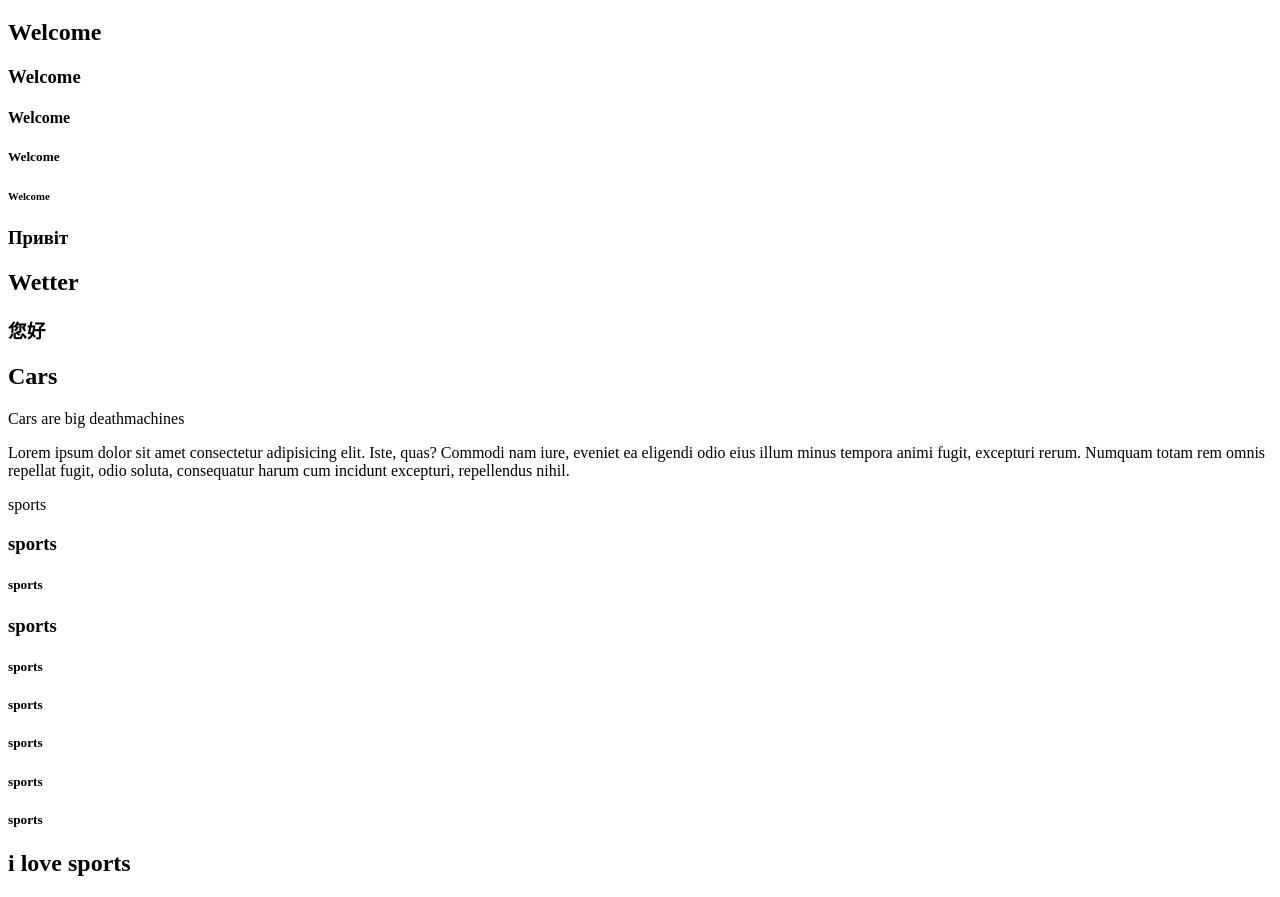
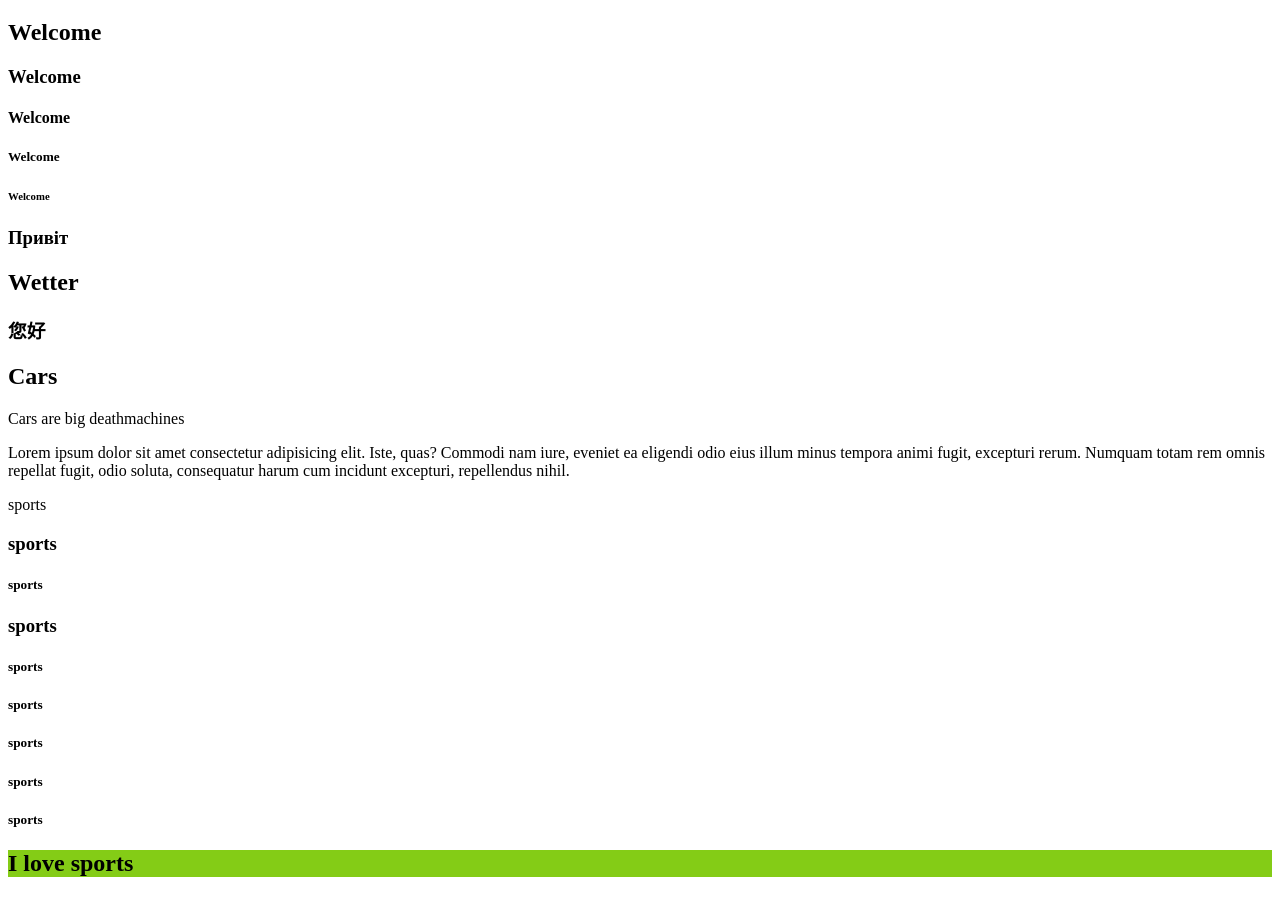
Before and after one commit to FriFlory/basic-html, a plain HTML site: page index.html in a window 1280 px wide. Shown: the part 61-958 px from the top of the page. Drawn offline with Linux system fonts and the light colour scheme.

Commit message:
change background color

```diff
--- a/index.html
+++ b/index.html
@@ -36,7 +36,6 @@
         <h5>sports</h5>
         <h5>sports</h5>
         <h5>sports</h5>
-        <h2>i love sports</h2>
-
+        <h2 style="background-color: #84cc16;">I love sports</h2>
     </body>
 </html>
```
